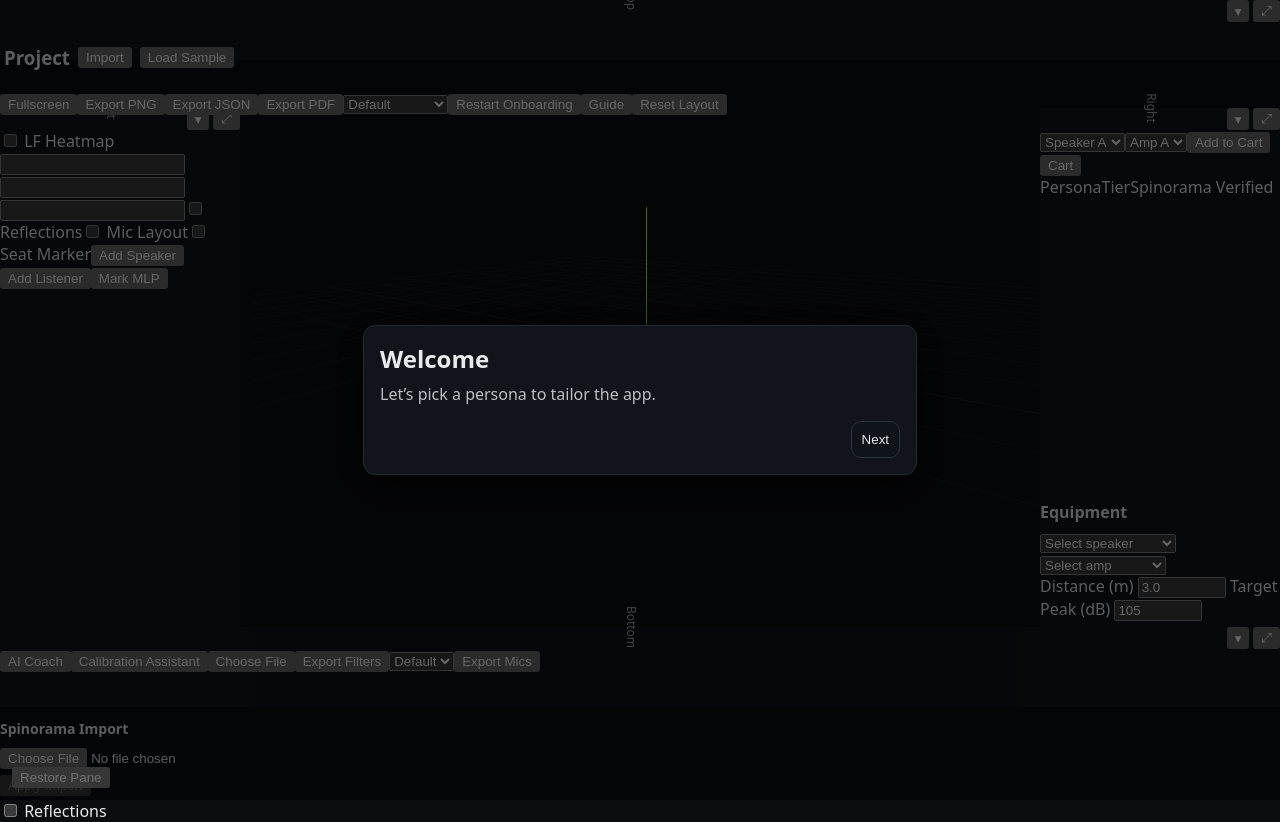
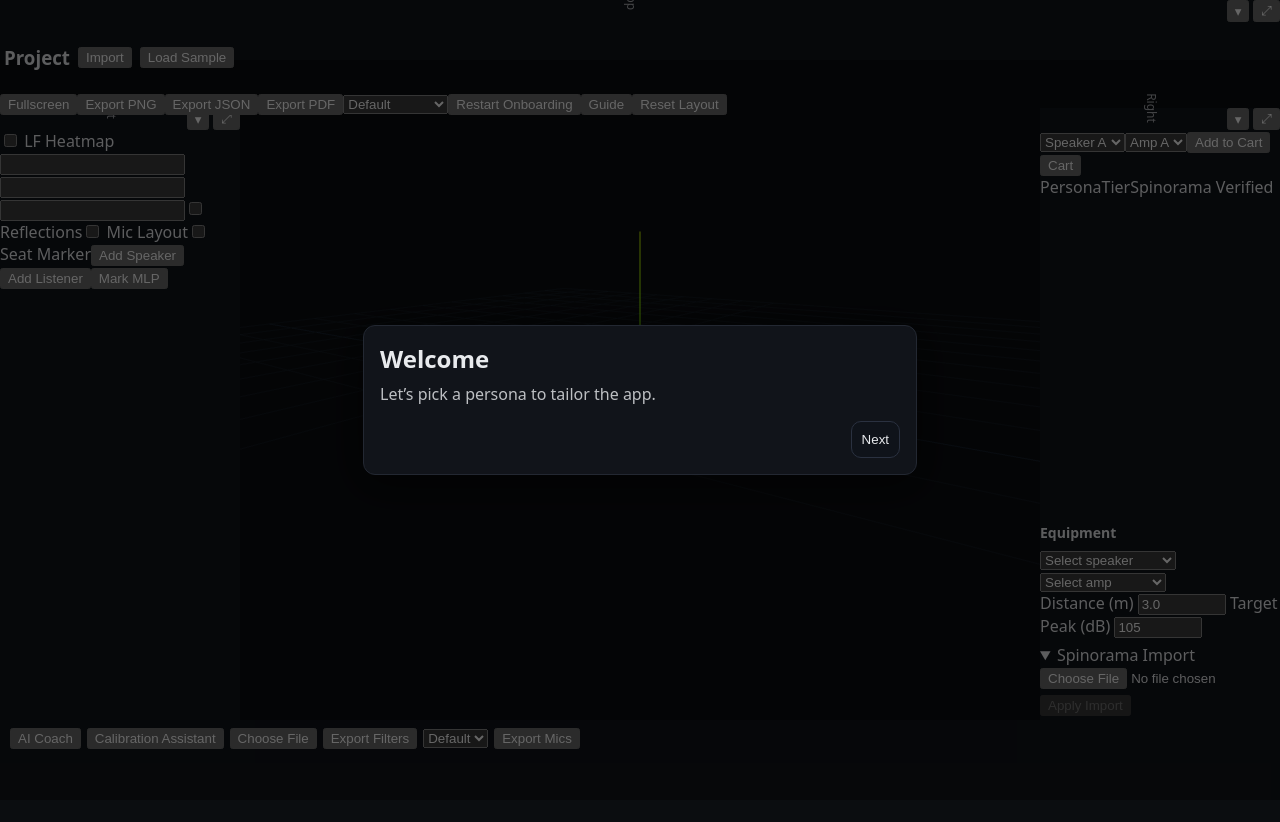
Before and after one commit to choover-prog/First-Repo-for-Room-Sim, a website built with Vite: page index.html in a window 1280 px wide. After the commit the page ends 800 px from the top, so only its background shows below. Built offline with nearby package versions, Linux system fonts and the light colour scheme.

Commit message:
docs: note pane IDs and mounting pattern

```diff
--- a/index.html
+++ b/index.html
@@ -21,10 +21,7 @@
       <div id="paneLeft" class="pane left" aria-label="Visual Overlays" data-pane-id="left"></div>
       <div id="paneRight" class="pane right" aria-label="Equipment & Cart" data-pane-id="right"></div>
       <div id="paneBottom" class="pane bottom" aria-label="Calibration & AI" data-pane-id="bottom"></div>
-      <div id="spinImport"></div>
     </div>
-    <button id="btnRestorePane" aria-label="Restore Pane" disabled>Restore Pane</button>
-    <label><input type="checkbox" id="reflectionsT"> Reflections</label>
     <script type="module" src="/src/main.js"></script>
   </body>
 </html>
--- a/src/main.js
+++ b/src/main.js
@@ -3,7 +3,7 @@ import { OrbitControls } from 'three/examples/jsm/controls/OrbitControls.js';
 import { GLTFLoader } from 'three/examples/jsm/loaders/GLTFLoader.js';
 import { DRACOLoader } from 'three/examples/jsm/loaders/DRACOLoader.js';
 import { mountEquipmentPanel } from './panels/EquipmentPanel.js';
-import { mountSpinoramaImportPanel } from './panels/SpinoramaImportPanel.js';
+import { mountSpinoramaImport } from './panels/SpinoramaImportPanel.js';
 import { mountOnboarding } from './ui/Onboarding.js';
 import { mountObjectToolbar } from './ui/toolbar-objects.js';
 import { personasList, getPersona, setPersona, isTooltipsEnabled, setTooltipsEnabled } from './lib/persona.js';
@@ -15,14 +15,15 @@ import { captureCanvasPNG, downloadBlobURL, generateRoomReport, exportHeatmapDat
 import { BadgeManager } from './ui/Badges.js';
 import { installFullscreenGuard } from './lib/fullscreen-guard.js';
 import './ui/layout.css';
+import './ui/panes.css';
 import { fitCameraToObject } from './view/fitCamera.js';
 import { mount as mountTopPane } from './ui/panes/TopPane.js';
 import { mount as mountLeftPane } from './ui/panes/LeftPane.js';
 import { mount as mountRightPane } from './ui/panes/RightPane.js';
-import { mount as mountBottomPane } from './ui/panes/BottomPane.js';
 import { getPaneState, setPaneState, getTooltipsEnabled as getUIPrefsTooltipsEnabled, setTooltipsEnabled as setUIPrefsTooltipsEnabled } from './state/ui_prefs.js';
 import { installEscFullscreenFix, exitFullscreenSafe } from './ui/esc_fullscreen_fix.js';
 import LayoutManager from './ui/LayoutManager.js';
+import { mountBottomToolbar } from './panels/BottomToolbar.js';
 
 function enforceFourPanes() {
   const ids = ['paneTop', 'paneLeft', 'paneRight', 'paneBottom'];
@@ -77,7 +78,7 @@ const measureBtn  = document.getElementById('measureBtn');
 const clearBtn    = document.getElementById('clearMeasure');
 const unitsSel    = document.getElementById('units');
 const labelEl     = document.getElementById('measureLabel');
-const reflectionsToggle = document.getElementById('reflectionsT');
+const reflectionsToggle = document.getElementById('tglReflections');
 const app         = document.getElementById('uiHost');
 const btnFullscreen = document.getElementById('btnFullscreenToggle');
 if (app) installFullscreenGuard(app);
@@ -102,8 +103,8 @@ mountTopPane(document.getElementById('paneTop'));
 mountLeftPane(document.getElementById('paneLeft'));
 mountRightPane(document.getElementById('paneRight'));
 mountEquipmentPanel();
-mountSpinoramaImportPanel();
-mountBottomPane(document.getElementById('paneBottom'));
+mountSpinoramaImport();
+mountBottomToolbar();
 
 LayoutManager.init(document);
 ['top','left','right','bottom'].forEach((side) => {
@@ -118,8 +119,6 @@ LayoutManager.init(document);
   el?.querySelector('.btn-fullscreen')?.addEventListener('click', () => LayoutManager.setFullscreen(side, true));
 });
 
-const restoreBtn = document.getElementById('btnRestorePane');
-restoreBtn?.addEventListener('click', () => LayoutManager.restoreLastCollapsed());
 
 document.addEventListener('keydown', (e) => {
   if (e.key === 'Escape') {
--- a/src/ui/panes/BottomPane.js
+++ b/src/panels/BottomToolbar.js
@@ -1,9 +1,11 @@
-import { makeButton, makeDropdown, mountSection, initPane } from '../controls.js';
+import { mountInto, PANE_IDS } from '../ui/panes.ts';
+import { makeButton, makeDropdown } from '../ui/controls.js';
 
-export function mount(el) {
-  if (!el) return;
-  const content = initPane(el, 'bottom');
-  const sec = mountSection();
+export function mountBottomToolbar() {
+  const bar = document.createElement('div');
+  bar.id = 'bottom-toolbar';
+  bar.className = 'toolbar-row';
+
   const measureFile = document.createElement('input');
   measureFile.type = 'file';
   measureFile.id = 'measureFile';
@@ -13,7 +15,8 @@ export function mount(el) {
     console.info('[UI]', 'btnImportMeasurements');
     window.dispatchEvent(new CustomEvent('ui:action', { detail: { id: 'btnImportMeasurements' } }));
   });
-  sec.append(
+
+  bar.append(
     makeButton('btnChat', 'AI Coach'),
     makeButton('btnCalAssistant', 'Calibration Assistant'),
     measureFile,
@@ -22,5 +25,7 @@ export function mount(el) {
     makeDropdown('micLayoutSel', ['Default']),
     makeButton('btnExportMics', 'Export Mics')
   );
-  content.appendChild(sec);
+
+  mountInto(PANE_IDS.bottom, bar);
+  return bar;
 }
--- a/src/panels/EquipmentPanel.js
+++ b/src/panels/EquipmentPanel.js
@@ -4,6 +4,7 @@ import { confidenceFromQuality, blendScore, tierBadge } from '../lib/accuracy.js
 import { getPersonaConfig, isTooltipsEnabled, setTooltipsEnabled } from '../lib/persona.js';
 import { getSpin } from '../lib/spin/store.js';
 import { SpinoramaBadge } from '../ui/Badges.js';
+import { mountInto, PANE_IDS } from '../ui/panes.ts';
 
 async function loadJSON(url) {
   const r = await fetch(url);
@@ -27,15 +28,10 @@ function tipAttr(key, text) {
 }
 
 export function mountEquipmentPanel() {
-  const rightPane = document.getElementById('paneRight');
-  if (!rightPane) {
-    console.error('[UI] paneRight not found');
-    return;
-  }
   const personaCfg = getPersonaConfig();
   const root = el(`
-    <div style="margin-top:12px">
-      <h2 style="font-size:16px;margin:8px 0">Equipment</h2>
+    <div id="equipment-pane" class="section">
+      <h3>Equipment</h3>
       <div class="row" ${tipAttr('selectEq','Pick a speaker and amp to evaluate headroom')} >
         <select id="spSel"></select>
         <select id="ampSel"></select>
@@ -51,9 +47,10 @@ export function mountEquipmentPanel() {
       <div id="eqpTier" class="muted" style="margin:6px 0"></div>
       <div id="eqpStats" class="muted"></div>
       <div id="eqpWarn" class="muted" style="color:#ffb3b3"></div>
+      <div id="equipment-spin-section"></div>
     </div>
   `);
-  rightPane.appendChild(root);
+  mountInto(PANE_IDS.right, root);
 
   const spSel  = root.querySelector('#spSel');
   const ampSel = root.querySelector('#ampSel');
--- a/src/panels/SpinoramaImportPanel.js
+++ b/src/panels/SpinoramaImportPanel.js
@@ -1,21 +1,24 @@
 import { parseSpinCSV, normalizeSpinRows, importSpinorama } from '../agents/spinorama.agent.js';
+import { mountInto, PANE_IDS } from '../ui/panes.ts';
 
-export function mountSpinoramaImportPanel() {
-  const host = document.getElementById('spinImport');
-  if (!host) return;
-  host.innerHTML = `
-    <div style="margin-top:12px">
-      <h3 style="font-size:14px;margin:8px 0">Spinorama Import</h3>
+export function mountSpinoramaImport() {
+  const host = document.getElementById('equipment-spin-section') || mountInto(PANE_IDS.right, document.createElement('div'));
+  const box = document.createElement('div');
+  box.className = 'section';
+  box.innerHTML = `
+    <details open>
+      <summary>Spinorama Import</summary>
       <input type="file" id="spinFile" accept=".csv" />
       <div id="spinPreview" class="muted" style="font-size:12px;margin-top:4px"></div>
       <button id="spinApply" disabled>Apply Import</button>
       <div id="spinError" style="color:#ff6b6b;font-size:12px;margin-top:4px"></div>
-    </div>
+    </details>
   `;
-  const fileInput = host.querySelector('#spinFile');
-  const preview = host.querySelector('#spinPreview');
-  const applyBtn = host.querySelector('#spinApply');
-  const errEl = host.querySelector('#spinError');
+  host.appendChild(box);
+  const fileInput = box.querySelector('#spinFile');
+  const preview = box.querySelector('#spinPreview');
+  const applyBtn = box.querySelector('#spinApply');
+  const errEl = box.querySelector('#spinError');
   let currentRows = null;
   let currentMeta = null;
   fileInput.addEventListener('change', async (e) => {
--- a/src/ui/layout.css
+++ b/src/ui/layout.css
@@ -141,13 +141,6 @@ body.app-has-fullscreen .pane:not(.is-fullscreen) {
   z-index: 10000;
 }
 
-#btnRestorePane {
-  position: fixed;
-  left: 12px;
-  bottom: 12px;
-  z-index: 10001;
-}
-
 .pane .restore-hint {
   position: absolute;
   top: 50%;
--- /dev/null
+++ b/src/ui/panes.css
@@ -0,0 +1,7 @@
+//------------------------------------------------------------
+/* Layout only; keep existing sizing if you already use a grid system */
+
+/* Local utility styles */
+.section { margin: 8px 10px; }
+.section h3 { margin: 6px 0; font-size: 14px; }
+.toolbar-row { display: flex; flex-wrap: wrap; gap: 6px; align-items: center; padding: 8px 10px; }
--- /dev/null
+++ b/src/ui/panes.ts
@@ -0,0 +1,37 @@
+//------------------------------------------------------------
+// Pane mounting helpers (no framework dependency)
+export const PANE_IDS = {
+  top: 'paneTop',
+  left: 'paneLeft',
+  right: 'paneRight',
+  bottom: 'paneBottom',
+  center: 'view'
+};
+
+export function ensurePane(id: string) {
+  let el = document.getElementById(id);
+  if (!el) {
+    el = document.createElement('div');
+    el.id = id;
+    el.dataset.pane = id;
+    document.body.appendChild(el);
+  }
+  return el;
+}
+
+export function mountInto(paneId: string, child: HTMLElement, beforeSelector?: string) {
+  const pane = ensurePane(paneId);
+  if (beforeSelector) {
+    const anchor = pane.querySelector(beforeSelector);
+    if (anchor?.parentElement) {
+      anchor.parentElement.insertBefore(child, anchor);
+      return child;
+    }
+  }
+  pane.appendChild(child);
+  return child;
+}
+
+export function clearChildren(node: HTMLElement) {
+  while (node.firstChild) node.removeChild(node.firstChild);
+}
```
Also changed, not shown: README.md.
